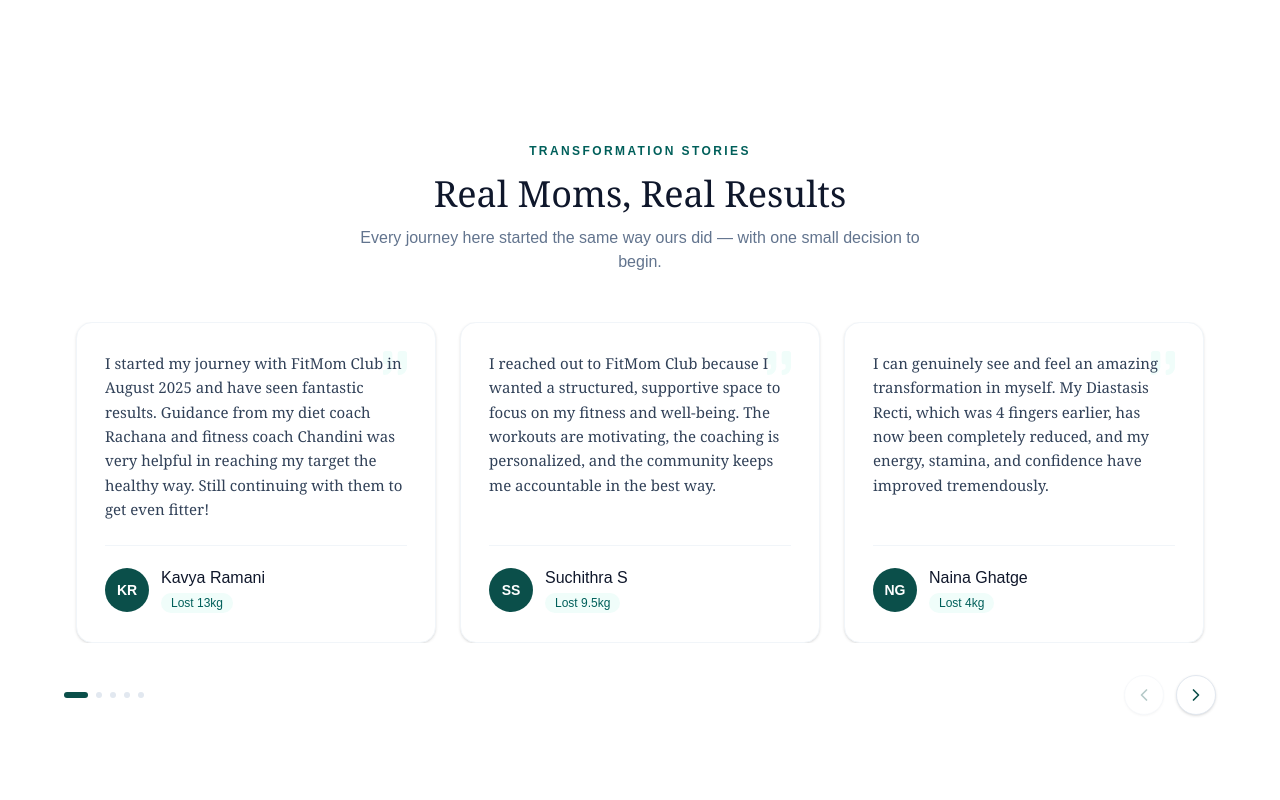
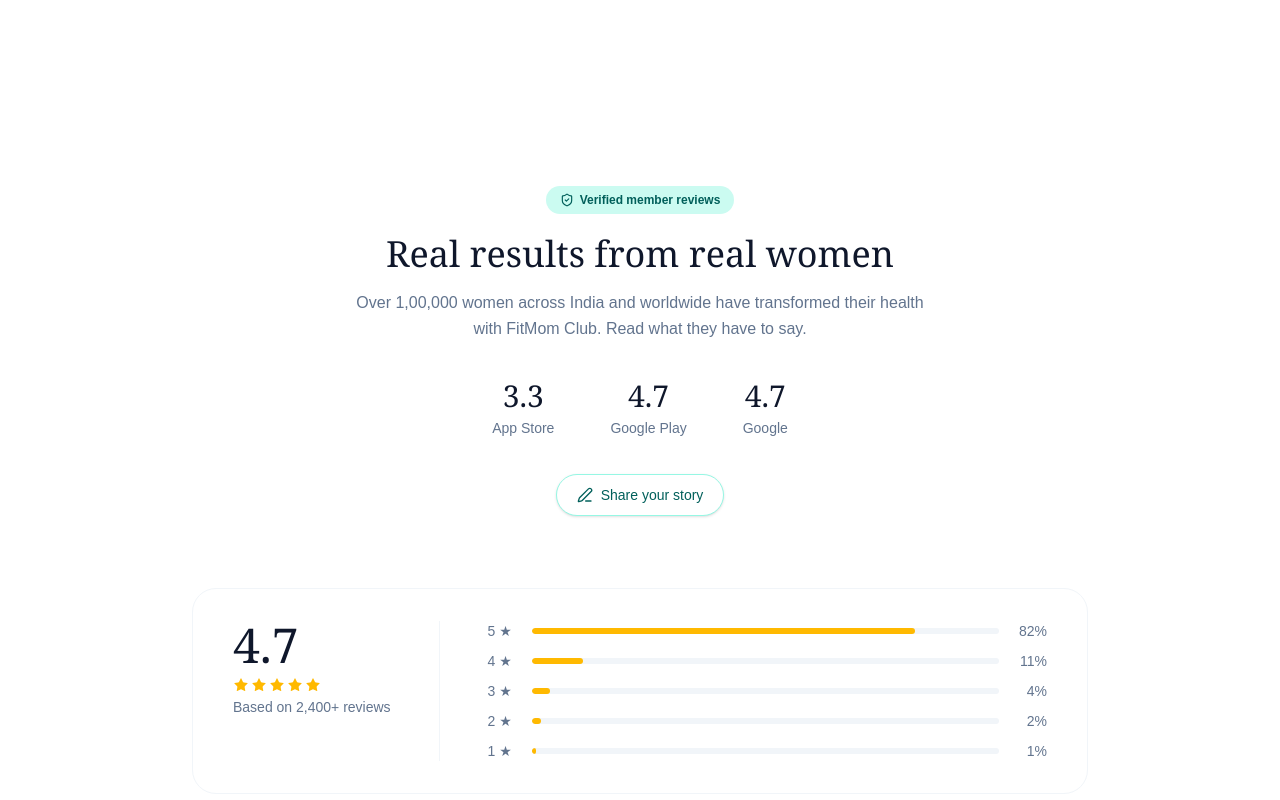
Before and after one commit to Suraj8517/fitmomclub-reviews, a React (Vite) app: page / in a window 1280 px wide. Shown: the part 2720-3520 px from the top of the page. Before the commit the page ends 3499 px from the top, so only its background shows below. Built offline with nearby package versions, Linux system fonts and the light colour scheme.

Commit message:
transformation images added

```diff
--- a/src/Components/Home/TestimonialSection.jsx
+++ b/src/Components/Home/TestimonialSection.jsx
@@ -1,5 +1,12 @@
 import { useState, useEffect, useRef, useCallback } from "react";
-import { ChevronLeft, ChevronRight, Quote } from "lucide-react";
+import {
+  ChevronLeft,
+  ChevronRight,
+  Quote,
+  ShieldCheck,
+  Star,
+  PenLine,
+} from "lucide-react";
 
 const RAW_TESTIMONIALS = [
   {
@@ -49,6 +56,20 @@ const TESTIMONIALS = RAW_TESTIMONIALS.map(({ quote, author }) => {
     .toUpperCase();
   return { quote, name, result, initials };
 });
+
+const STATS = [
+  { value: "3.3", label: "App Store" },
+  { value: "4.7", label: "Google Play" },
+  { value: "4.7", label: "Google" },
+];
+
+const RATING_BREAKDOWN = [
+  { stars: 5, percent: 82 },
+  { stars: 4, percent: 11 },
+  { stars: 3, percent: 4 },
+  { stars: 2, percent: 2 },
+  { stars: 1, percent: 1 },
+];
 
 function useItemsPerView() {
   const [itemsPerView, setItemsPerView] = useState(3);
@@ -110,18 +131,78 @@ export default function TestimonialCarousel() {
   return (
     <section className="w-full bg-white py-16 px-4 sm:px-8">
       <div className="mx-auto max-w-6xl">
-        {/* Header */}
-        <div className="mb-12 text-center">
-          <span className="inline-block text-xs font-semibold tracking-[0.2em] text-teal-800 uppercase">
-            Transformation Stories
+        {/* Hero */}
+        <div className="mb-6 px-6 py-12 sm:px-12 text-center">
+          <span className="inline-flex items-center gap-1.5 rounded-full bg-teal-100 px-3.5 py-1.5 text-xs font-semibold text-teal-800">
+            <ShieldCheck className="h-3.5 w-3.5" />
+            Verified member reviews
           </span>
-          <h2 className="mt-3 font-serif text-3xl sm:text-4xl text-slate-900">
-            Real Moms, Real Results
+
+          <h2 className="mt-5 font-serif text-3xl sm:text-4xl text-slate-900">
+            Real results from real women
           </h2>
-          <p className="mt-3 text-slate-500 max-w-xl mx-auto">
-            Every journey here started the same way ours did &mdash; with one
-            small decision to begin.
+
+          <p className="mt-4 text-slate-500 max-w-xl mx-auto leading-relaxed">
+            Over 1,00,000 women across India and worldwide have transformed
+            their health with FitMom Club. Read what they have to say.
           </p>
+
+          <div className="mt-9 flex flex-wrap items-start justify-center gap-x-10 gap-y-6 sm:gap-x-14">
+            {STATS.map((s) => (
+              <div key={s.label}>
+                <p className="font-serif text-2xl sm:text-3xl text-slate-900">
+                  {s.value}
+                </p>
+                <p className="mt-1 text-xs sm:text-sm text-slate-500">
+                  {s.label}
+                </p>
+              </div>
+            ))}
+          </div>
+
+          <button
+            type="button"
+            className="mt-9 inline-flex items-center gap-2 rounded-full border border-teal-200 bg-white px-5 py-2.5 text-sm font-medium text-teal-800 shadow-sm hover:bg-teal-900 hover:text-white hover:border-teal-900 transition-colors"
+          >
+            <PenLine className="h-4 w-4" />
+            Share your story
+          </button>
+        </div>
+
+        {/* Rating summary */}
+        <div className="mb-12 mx-auto max-w-4xl grid grid-cols-1 sm:grid-cols-[auto_1fr] gap-8 sm:gap-12 rounded-3xl border border-slate-100 bg-white px-6 py-8 sm:px-10">
+          <div className="flex sm:flex-col  items-center sm:items-start gap-4 sm:gap-2 sm:border-r sm:border-slate-100 sm:pr-12">
+            <p className="font-serif text-5xl text-slate-900">4.7</p>
+            <div>
+              <div className="flex gap-0.5 text-amber-400">
+                {Array.from({ length: 5 }).map((_, i) => (
+                  <Star key={i} className="h-4 w-4" fill="currentColor" strokeWidth={0} />
+                ))}
+              </div>
+              <p className="mt-1 text-sm text-slate-500 whitespace-nowrap">
+                Based on 2,400+ reviews
+              </p>
+            </div>
+          </div>
+
+          <div className="flex flex-col justify-center gap-2.5">
+            {RATING_BREAKDOWN.map((r) => (
+              <div key={r.stars} className="flex items-center gap-3">
+                <span className="w-8 shrink-0 text-sm text-slate-500">
+                  {r.stars}&nbsp;&#9733;
+                </span>
+                <div className="h-1.5 flex-1 rounded-full bg-slate-100 overflow-hidden">
+                  <div
+                    className="h-full rounded-full bg-amber-400"
+                    style={{ width: `${r.percent}%` }}
+                  />
+                </div>
+                <span className="w-9 shrink-0 text-right text-sm text-slate-500">
+                  {r.percent}%
+                </span>
+              </div>
+            ))}
+          </div>
         </div>
 
         {/* Carousel */}
```
